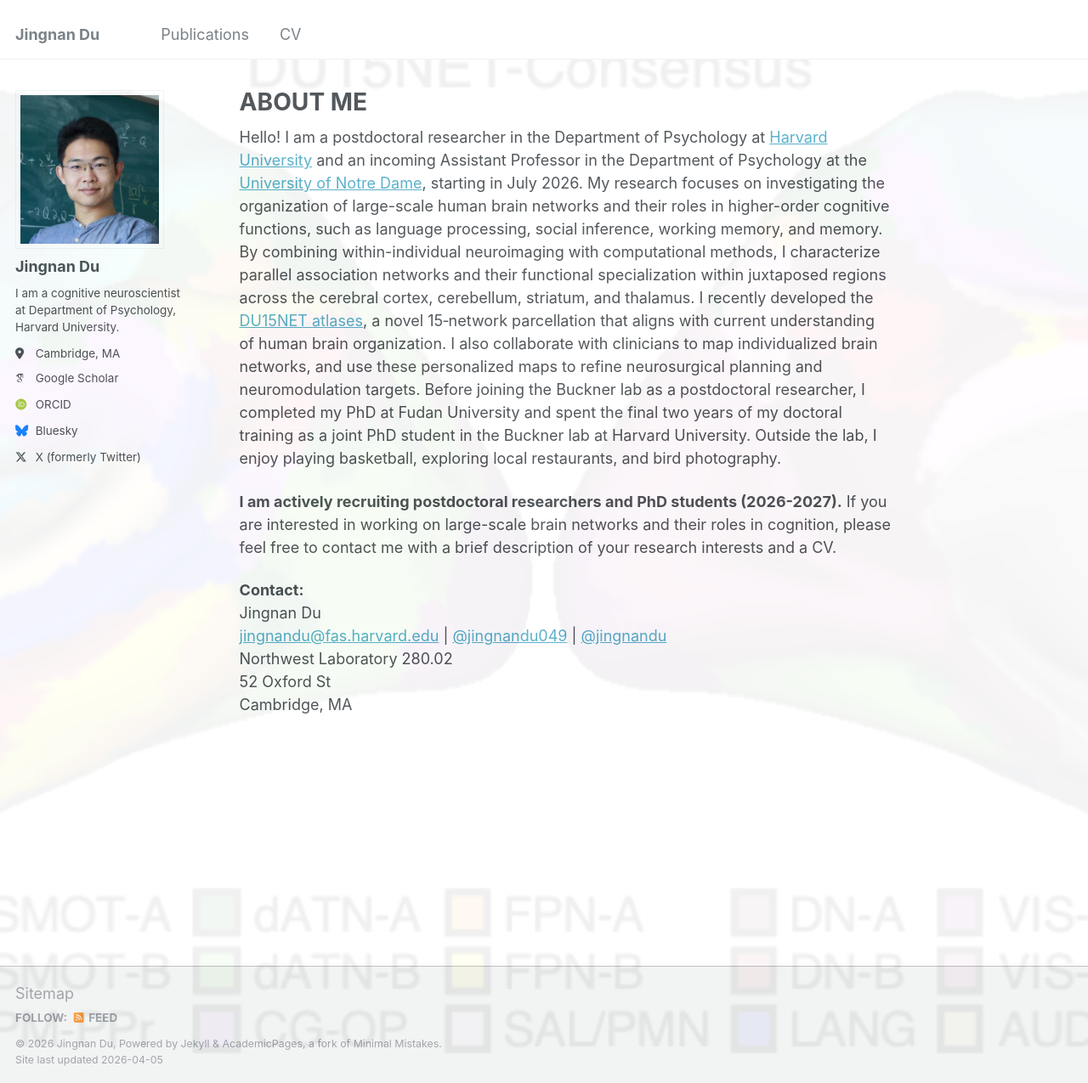
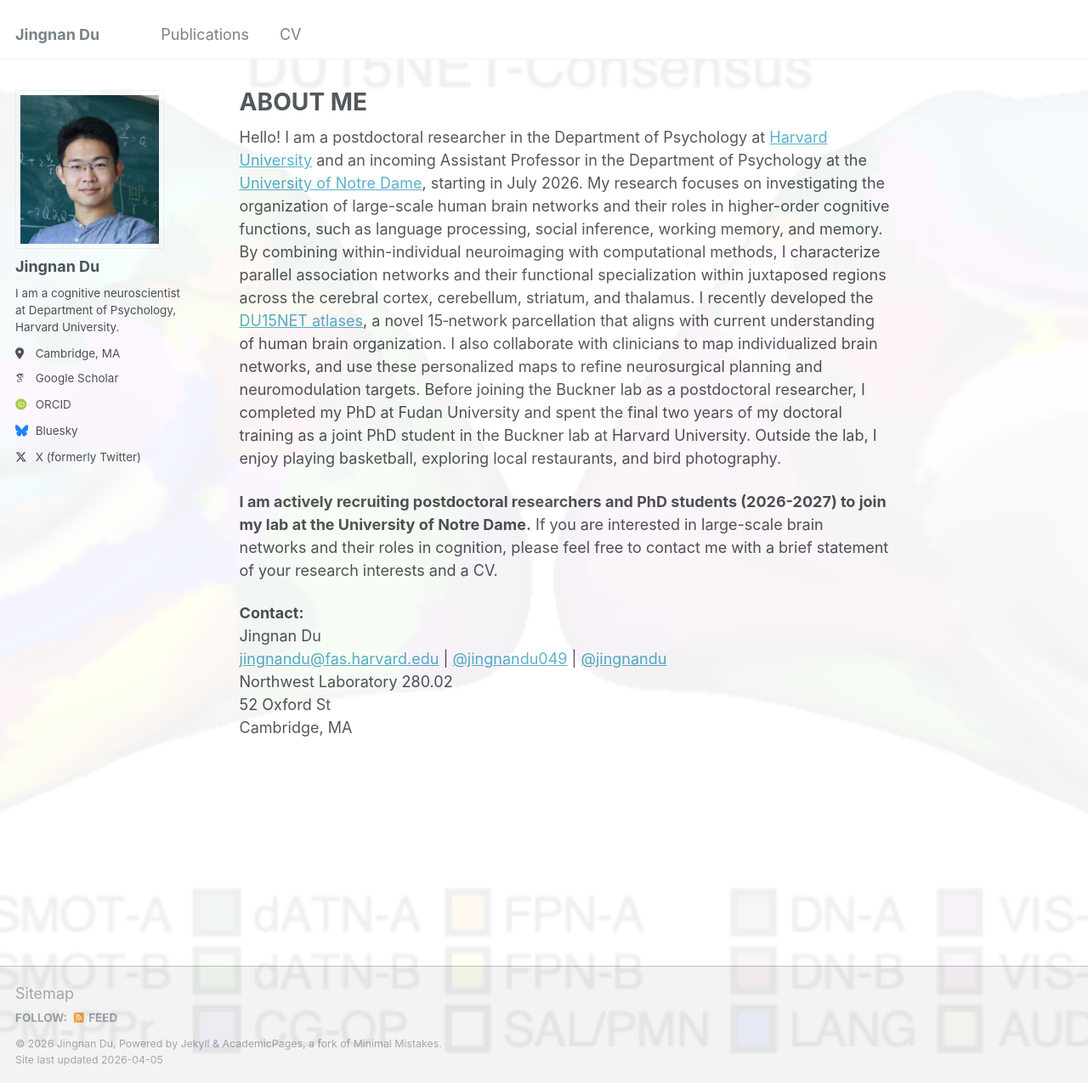
Before and after one commit to jingnandu93/jingnandu93.github.io, a Jekyll site: the page built from _pages/about.md, in a window 1280 px wide and 1275 px high. Shown: the whole window at 85% size. Built offline with Jekyll 4.4.1, drawn with Linux system fonts in a browser that asks for light colours; some web fonts are replaced.

Commit message:
Update about.md

```diff
--- a/_pages/about.md
+++ b/_pages/about.md
@@ -29,7 +29,7 @@ redirect_from:
 
  Hello! I am a postdoctoral researcher in the Department of Psychology at [Harvard University](https://bucknerlab.fas.harvard.edu/people/jingnan-du) and an incoming Assistant Professor in the Department of Psychology at the [University of Notre Dame](https://psychology.nd.edu/people/faculty/jingnan-du/), starting in July 2026. My research focuses on investigating the organization of large-scale human brain networks and their roles in higher-order cognitive functions, such as language processing, social inference, working memory, and memory. By combining within-individual neuroimaging with computational methods, I characterize parallel association networks and their functional specialization within juxtaposed regions across the cerebral cortex, cerebellum, striatum, and thalamus. I recently developed the [DU15NET atlases](https://freesurfer.net/fswiki/CorticalParcellation_DU15NET), a novel 15‑network parcellation that aligns with current understanding of human brain organization. I also collaborate with clinicians to map individualized brain networks, and use these personalized maps to refine neurosurgical planning and neuromodulation targets. Before joining the Buckner lab as a postdoctoral researcher, I completed my PhD at Fudan University and spent the final two years of my doctoral training as a joint PhD student in the Buckner lab at Harvard University. Outside the lab, I enjoy playing basketball, exploring local restaurants, and bird photography.
 
- **I am actively recruiting postdoctoral researchers and PhD students (2026-2027).** If you are interested in working on large-scale brain networks and their roles in cognition, please feel free to contact me with a brief description of your research interests and a CV.
+ **I am actively recruiting postdoctoral researchers and PhD students (2026-2027) to join my lab at the University of Notre Dame.** If you are interested in large-scale brain networks and their roles in cognition, please feel free to contact me with a brief statement of your research interests and a CV.
 
 **Contact:**
 Jingnan Du
```
